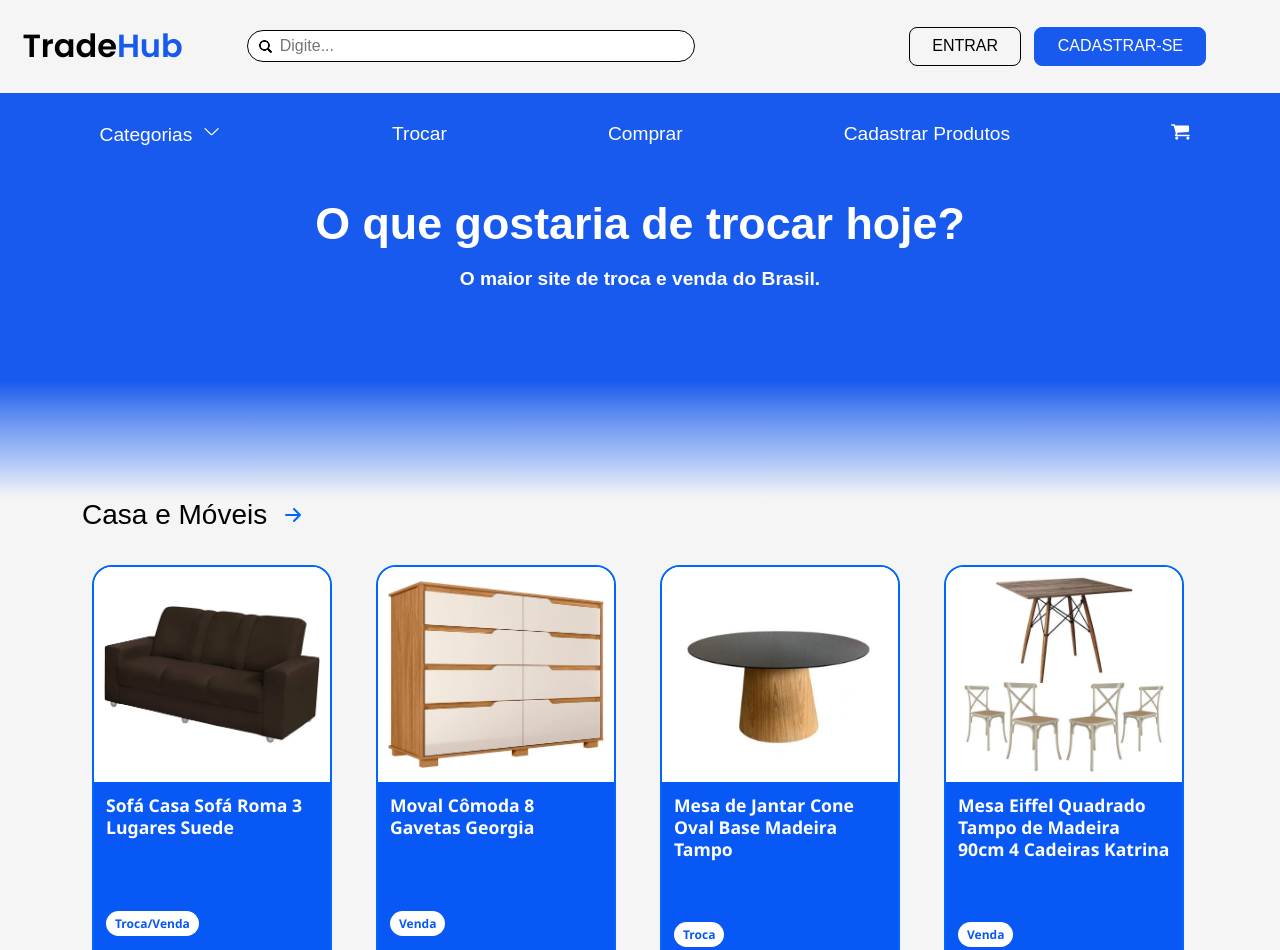
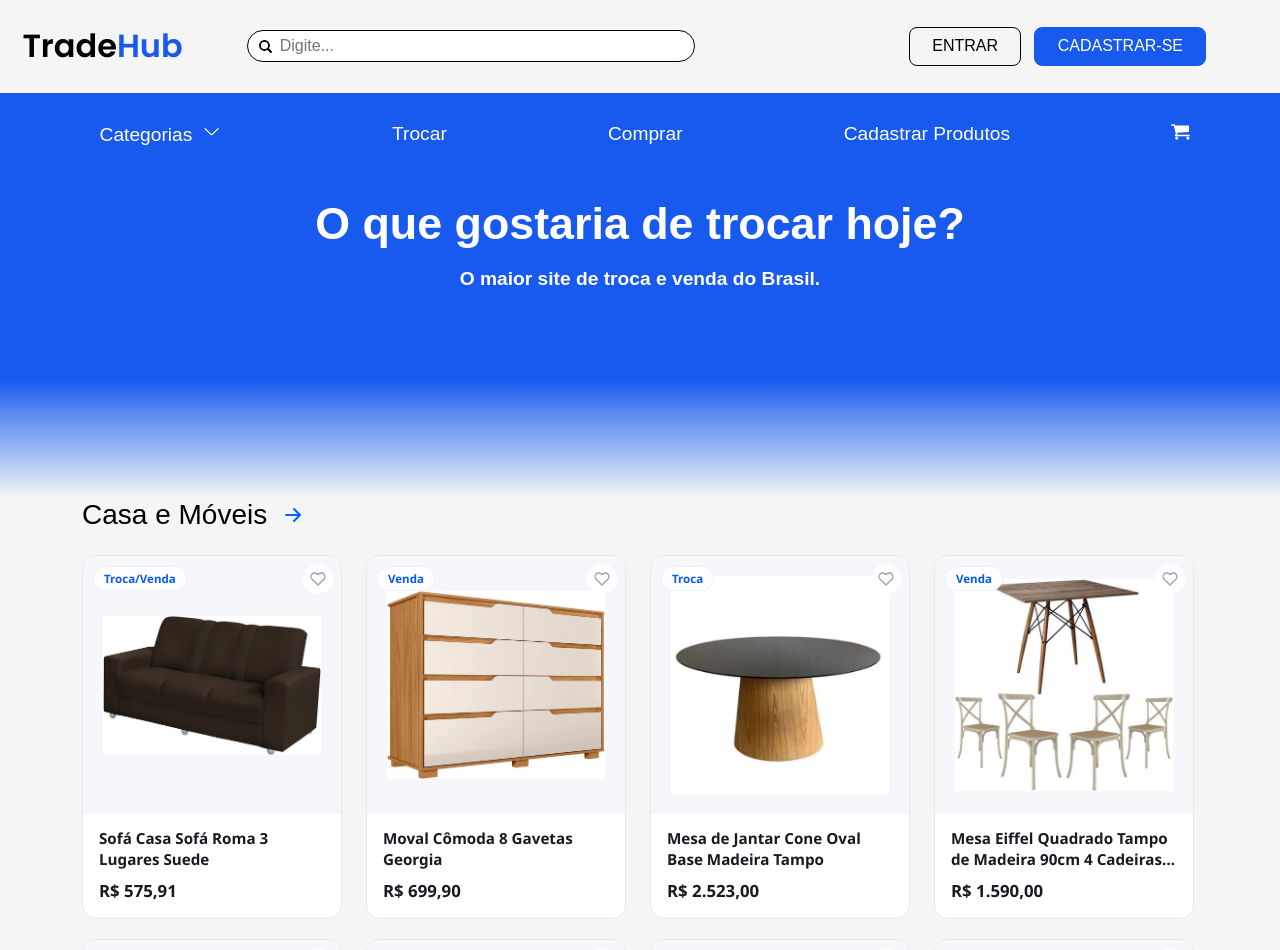
Before and after one commit to Hackathon-Trade-Hub/Trade-hub, a Vue app: page / in a window 1280 px wide. Shown: the top 950 px of the page. Built offline with nearby package versions, Linux system fonts and the light colour scheme.

Commit message:
Refazendo o produto card a partir do padrão de e-commerce

```diff
--- a/src/components/ProdutoCard.vue
+++ b/src/components/ProdutoCard.vue
@@ -1,16 +1,28 @@
 <template>
   <RouterLink :to="{ name: 'paginaProduto', params: { id } }" class="produto-card">
+    <div class="produto-media">
+      <span v-if="status" class="produto-badge">{{ status }}</span>
 
-    <div class="produto-img">
-      <img :src="imagem" class="img-top" :alt="titulo" />
+      <button
+        type="button"
+        class="produto-fav"
+        :class="{ 'produto-fav--ativo': favorito }"
+        :aria-label="favorito ? 'Remover dos favoritos' : 'Adicionar aos favoritos'"
+        @click.prevent.stop="favorito = !favorito"
+      >
+        <svg viewBox="0 0 24 24" width="16" height="16" fill="none" stroke="currentColor" stroke-width="2" stroke-linecap="round" stroke-linejoin="round">
+          <path d="M20.8 4.6a5.5 5.5 0 0 0-7.8 0L12 5.6l-1-1a5.5 5.5 0 0 0-7.8 7.8l1 1L12 21l7.8-7.6 1-1a5.5 5.5 0 0 0 0-7.8Z" />
+        </svg>
+      </button>
+
+      <img :src="imagem" class="produto-img" :alt="titulo" loading="lazy" />
     </div>
 
-    <div class="produto-title">
-      <h5 class="card-title">{{ titulo }}</h5>
-      <p v-if="status" class="card-status">{{ status }}</p>
-      <p v-if="preco" class="card-price">{{ preco }}</p>
+    <div class="produto-info">
+      <p v-if="categoria" class="produto-categoria">{{ categoria }}</p>
+      <h3 class="produto-titulo">{{ titulo }}</h3>
+      <p class="produto-preco">{{ preco }}</p>
     </div>
-
   </RouterLink>
 </template>
 
@@ -24,102 +36,160 @@ export default {
     imagem: String,
     preco: [String, Number],
     status: String,
+    categoria: String,
+  },
+  data() {
+    return {
+      favorito: false,
+    }
   },
 }
 </script>
 
 <style scoped>
 .produto-card {
-  width: 30vh;
-  height: 60vh;
-
-  margin: 10px;
-
-  border: 2px solid #0066ff;
-  border-radius: 20px;
-
-  overflow: hidden;
+  --azul: #0758f5;
+  --azul-suave: #eaf0fe;
 
   display: flex;
   flex-direction: column;
 
+  width: 100%;
+  max-width: 260px;
+
   background: #ffffff;
+  border: 1px solid #e6e8ec;
+  border-radius: 14px;
+  overflow: hidden;
 
   text-decoration: none;
   color: inherit;
   cursor: pointer;
+
+  transition: border-color 0.2s ease, box-shadow 0.2s ease, transform 0.2s ease;
 }
 
-.produto-img {
-  width: 100%;
-  height: 45%;
+.produto-card:hover {
+  border-color: var(--azul);
+  box-shadow: 0 8px 24px rgba(7, 88, 245, 0.12);
+  transform: translateY(-1px);
+  transition: 0.4s;
+}
 
-  background-color: #ffffff;
+.produto-card:focus-visible {
+  outline: 2px solid var(--azul);
+  outline-offset: 2px;
+}
+
+.produto-media {
+  position: relative;
+  aspect-ratio: 1 / 1;
+  background: #f6f7fb;
 
   display: flex;
   align-items: center;
   justify-content: center;
 
-  padding: 10px;
+  padding: 20px;
   box-sizing: border-box;
 }
 
-.img-top {
+.produto-img {
   width: 100%;
   height: 100%;
-
   object-fit: contain;
 }
 
-.produto-title {
-  width: 100%;
-  height: 55%;
+.produto-badge {
+  position: absolute;
+  top: 10px;
+  left: 10px;
 
-  box-sizing: border-box;
+  background: #ffffff;
+  color: var(--azul);
+  border: 1px solid var(--azul-suave);
 
-  background-color: #0758f5;
-  color: #ffffff;
+  font-size: 0.72rem;
+  font-weight: 600;
+  padding: 4px 10px;
+  border-radius: 999px;
 
   font-family: 'Segoe UI', Tahoma, Geneva, Verdana, sans-serif;
+}
 
-  padding: 12px;
+.produto-fav {
+  position: absolute;
+  top: 8px;
+  right: 8px;
+
+  width: 30px;
+  height: 30px;
+  border-radius: 50%;
+  border: none;
+  background: rgba(255, 255, 255, 0.92);
+  color: #9aa1af;
 
   display: flex;
-  flex-direction: column;
-  justify-content: space-between;
+  align-items: center;
+  justify-content: center;
+  cursor: pointer;
+  padding: 0;
+
+  transition: color 0.2s ease;
 }
 
-.produto-title:hover {
-  text-decoration: underline;
+.produto-fav:hover {
+  color: var(--azul);
 }
 
-.card-title {
-  margin: 0;
-
-  font-size: 1.1rem;
-  font-weight: 700;
-
-  line-height: 1.25;
-  text-align: left;
-
-  color: #ffffff;
+.produto-fav:focus-visible {
+  outline: 2px solid var(--azul);
+  outline-offset: 2px;
 }
 
-.card-status {
-  width: fit-content;
-  margin: 0;
-  padding: 4px 9px;
-  color: #0758f5;
-  background: #fff;
-  border-radius: 999px;
-  font-size: 0.75rem;
-  font-weight: 700;
+.produto-fav--ativo {
+  color: #ef4444;
 }
 
-.card-price {
+.produto-fav--ativo svg {
+  fill: currentColor;
+}
+
+.produto-info {
+  display: flex;
+  flex-direction: column;
+  gap: 6px;
+
+  padding: 14px 16px 16px;
+  font-family: 'Segoe UI', Tahoma, Geneva, Verdana, sans-serif;
+}
+
+.produto-categoria {
   margin: 0;
-  color: #fff;
-  font-size: 1rem;
+  font-size: 0.72rem;
+  font-weight: 500;
+  color: #8b93a3;
+}
+
+.produto-titulo {
+  margin: 0;
+  font-size: 0.95rem;
+  font-weight: 600;
+  line-height: 1.35;
+  color: #171a21;
+
+  display: -webkit-box;
+  -webkit-line-clamp: 2;
+  -webkit-box-orient: vertical;
+  overflow: hidden;
+
+  min-height: 2.6em;
+}
+
+.produto-preco {
+  margin: 4px 0 0;
+  font-size: 1.05rem;
   font-weight: 700;
+  color: #171a21;
 }
 </style>
```
